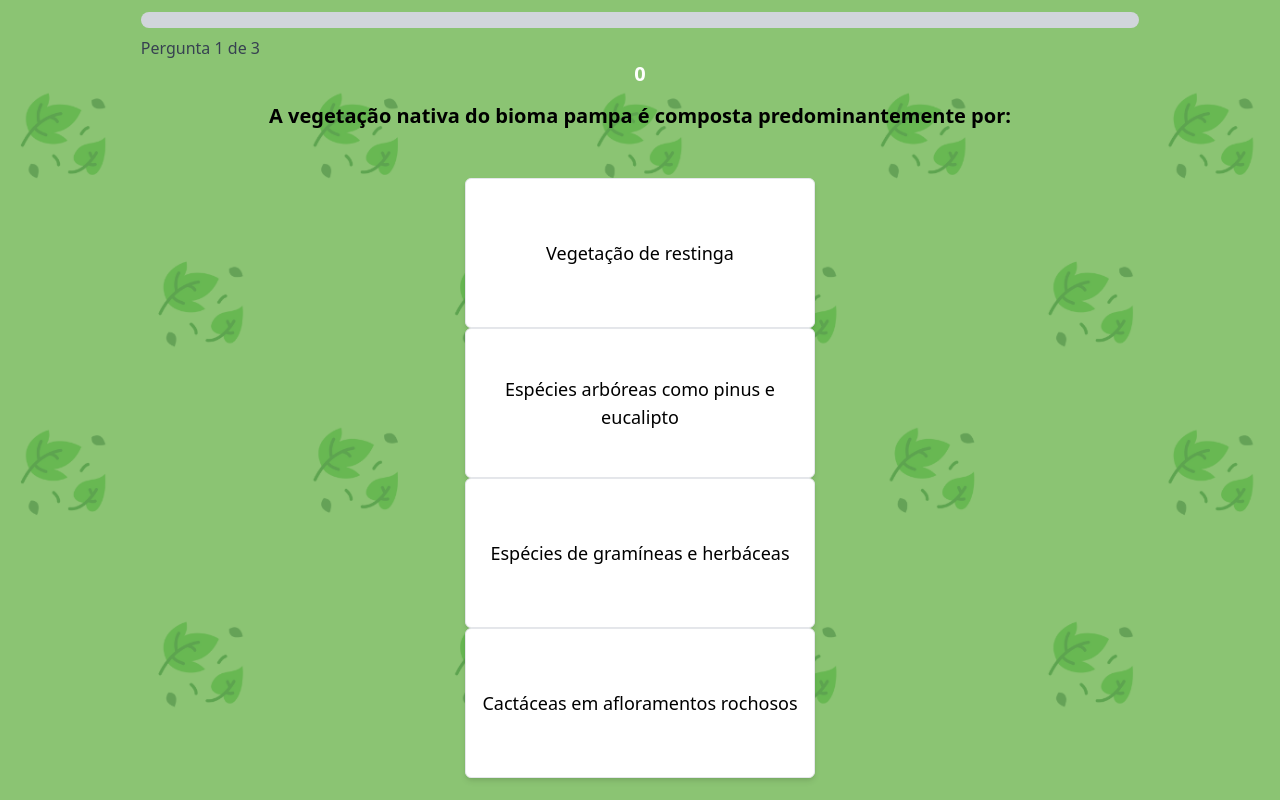
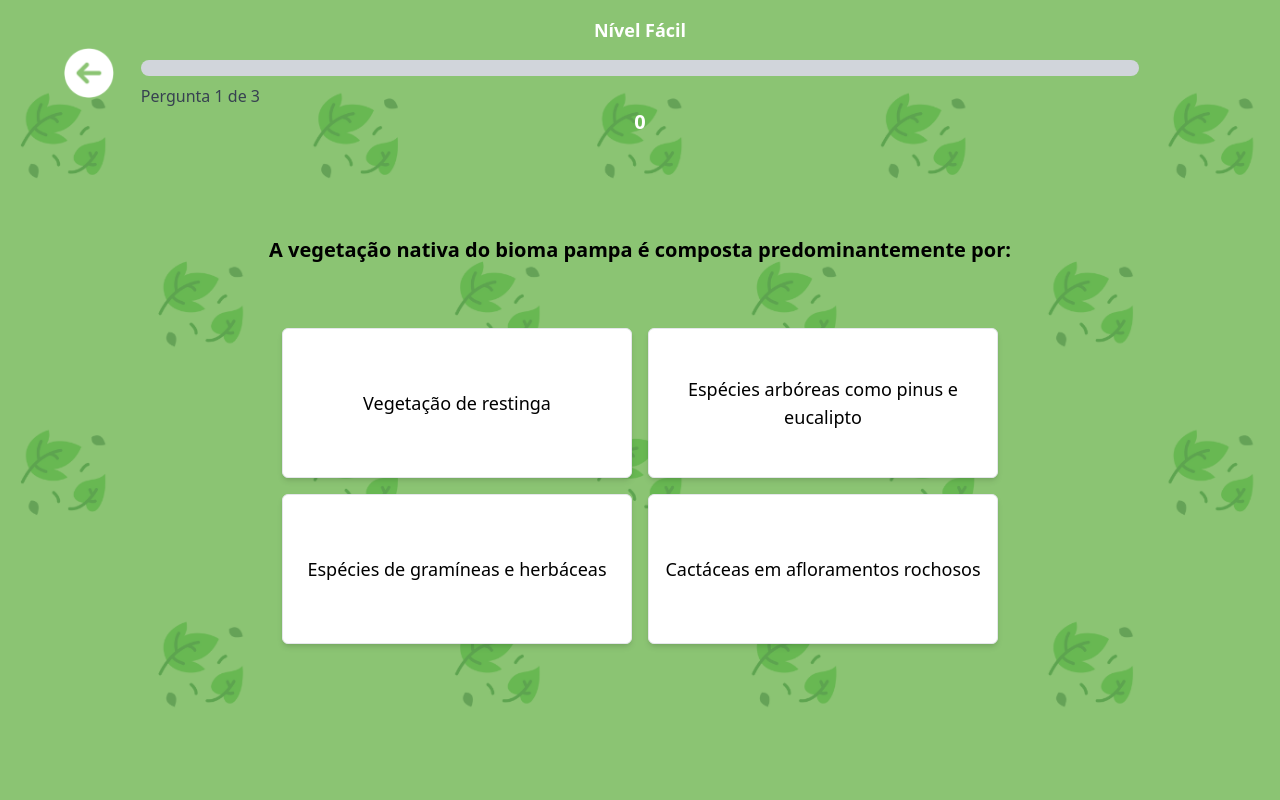
Before and after one commit to marianakemmerich/tcc-pampa-quiz, a React (Create React App) app: page /quiz-flora in a window 1280 px wide. Built offline with nearby package versions, Linux system fonts and the light colour scheme; data requests are answered from the project's data file.

Commit message:
feat: integrate header component into fauna, flora, and geral pages

```diff
--- a/src/pages/Fauna.tsx
+++ b/src/pages/Fauna.tsx
@@ -1,10 +1,9 @@
-import React, { useState, useEffect } from "react"
-import { useSearchParams } from "react-router-dom"
-import axios from "axios"
-import Question from "../components/Question"
-import Alternative from "../components/Alternative"
-import ProgressBar from "../components/ProgressBar"
-import Score from "../components/Score"
+import React, { useState, useEffect } from 'react'
+import { useSearchParams } from 'react-router-dom'
+import axios from 'axios'
+import Question from '../components/Question'
+import Alternative from '../components/Alternative'
+import Header from '../components/Header'
 
 interface Option {
   answer: string
@@ -22,39 +21,31 @@ interface QuestionType {
 const Fauna = () => {
   const [searchParams] = useSearchParams()
   const [questions, setQuestions] = useState<QuestionType[]>([])
-  const [currentQuestion, setCurrentQuestion] = useState<QuestionType | null>(
-    null
-  )
+  const [currentQuestion, setCurrentQuestion] = useState<QuestionType | null>(null)
   const [selectedAnswer, setSelectedAnswer] = useState<string | null>(null)
   const [points, setPoints] = useState(0)
   const [questionIndex, setQuestionIndex] = useState(0)
   const [isLoading, setIsLoading] = useState(true)
 
-  const level = searchParams.get("level") || "fácil"
-  const category = searchParams.get("category") || "fauna"
+  const level = searchParams.get('level') || 'fácil'
+  const category = searchParams.get('category') || 'fauna'
 
   useEffect(() => {
     const fetchQuestions = async () => {
       try {
         setIsLoading(true)
-
         const endpoint = `http://localhost:5000/${category}`
-        const response = await axios.get<QuestionType[]>(endpoint, {
-          params: { level },
-        })
-
-        console.log("Perguntas recebidas:", response.data)
+        const response = await axios.get<QuestionType[]>(endpoint, { params: { level } })
 
         if (response.data.length > 0) {
           setQuestions(response.data)
           setQuestionIndex(0)
           setPoints(0)
         } else {
-          console.warn("Nenhuma pergunta encontrada para os filtros fornecidos.")
-          setQuestions([])
+          setQuestions([]);
         }
       } catch (error) {
-        console.error("Erro ao buscar as perguntas:", error)
+        console.error('Erro ao buscar as perguntas:', error)
       } finally {
         setIsLoading(false)
       }
@@ -91,29 +82,27 @@ const Fauna = () => {
 
   return (
     <div
-      className="w-screen h-screen flex flex-col items-center justify-center"
+      className='w-screen h-screen flex flex-col items-center justify-center'
       style={{
         backgroundImage: "url('image/fauna-bg.png')",
-        backgroundSize: "cover",
-        backgroundPosition: "center",
+        backgroundSize: 'cover',
+        backgroundPosition: 'center',
       }}
     >
-      {/* Barra de progresso e pontuação */}
-      <div className="fixed top-0 left-0 w-full px-4 h-[100px] z-50 flex flex-col items-center justify-center">
-        <ProgressBar
+      <Header
+        level={level}
         currentQuestionIndex={questionIndex}
         totalQuestions={questions.length}
+        points={points}
       />
-        <Score points={points} />
-      </div>
 
-      {/* Conteúdo principal */}
-      <div className="mt-20 flex flex-col items-center justify-center">
+      <div className='mt-20 flex flex-col items-center justify-center'>
         {isLoading ? (
           <p>Carregando perguntas...</p>
         ) : currentQuestion ? (
           <>
             <Question question={currentQuestion.question} />
+            <div className='grid grid-cols-1 md:grid-cols-2 gap-4 mt-4'>
               {currentQuestion.options.map((option, index) => (
                 <Alternative
                   key={index}
@@ -123,24 +112,23 @@ const Fauna = () => {
                   selectedAnswer={selectedAnswer}
                 />
               ))}
+            </div>
             {selectedAnswer && (
-              <div className="mt-4 text-lg font-semibold">
-                {selectedAnswer ===
-                currentQuestion.options.find((option) => option.isCorrect)
-                  ?.answer
-                  ? "Resposta correta!"
-                  : "Resposta errada!"}
+              <div className='mt-4 text-lg font-semibold'>
+                {selectedAnswer === currentQuestion.options.find((option) => option.isCorrect)?.answer
+                  ? 'Resposta correta!'
+                  : 'Resposta errada!'}
               </div>
             )}
           </>
         ) : (
-          <div className="text-center mt-8">
+          <div className='text-center mt-8'>
             {questions.length === 0 ? (
               <div>
                 <p>Sem perguntas disponíveis para esta categoria e nível.</p>
                 <button
                   onClick={restartQuiz}
-                  className="mt-4 px-4 py-2 bg-blue-500 text-white rounded"
+                  className='mt-4 px-4 py-2 bg-blue-500 text-white rounded'
                 >
                   Reiniciar Quiz
                 </button>
@@ -150,7 +138,7 @@ const Fauna = () => {
                 <p>Parabéns! Você completou o quiz.</p>
                 <button
                   onClick={restartQuiz}
-                  className="mt-4 px-4 py-2 bg-blue-500 text-white rounded"
+                  className='mt-4 px-4 py-2 bg-blue-500 text-white rounded'
                 >
                   Jogar Novamente
                 </button>
--- a/src/pages/Flora.tsx
+++ b/src/pages/Flora.tsx
@@ -1,10 +1,9 @@
-import React, { useState, useEffect } from "react"
-import { useSearchParams } from "react-router-dom"
-import axios from "axios"
-import Question from "../components/Question"
-import Alternative from "../components/Alternative"
-import ProgressBar from "../components/ProgressBar"
-import Score from "../components/Score"
+import React, { useState, useEffect } from 'react'
+import { useSearchParams } from 'react-router-dom'
+import axios from 'axios'
+import Question from '../components/Question'
+import Alternative from '../components/Alternative'
+import Header from '../components/Header'
 
 interface Option {
   answer: string
@@ -28,29 +27,29 @@ const Flora = () => {
   const [questionIndex, setQuestionIndex] = useState(0)
   const [isLoading, setIsLoading] = useState(true)
 
-  const level = searchParams.get("level") || "fácil"
-  const category = "flora"
+  const level = searchParams.get('level') || 'fácil'
+  const category = 'flora'
 
   useEffect(() => {
     const fetchQuestions = async () => {
       try {
         setIsLoading(true)
 
-        const endpoint = `http://localhost:5000/${category}`
-        const response = await axios.get<QuestionType[]>(endpoint, {
-          params: { level },
-        })
+        const response = await axios.get<QuestionType[]>(
+          `http://localhost:5000/${category}`,
+          { params: { level } }
+        )
 
         if (response.data.length > 0) {
           setQuestions(response.data)
           setQuestionIndex(0)
           setPoints(0)
         } else {
-          console.warn("Nenhuma pergunta encontrada para os filtros fornecidos.")
+          console.warn('Nenhuma pergunta encontrada para os filtros fornecidos.')
           setQuestions([])
         }
       } catch (error) {
-        console.error("Erro ao buscar as perguntas:", error)
+        console.error('Erro ao buscar as perguntas:', error)
       } finally {
         setIsLoading(false)
       }
@@ -87,29 +86,27 @@ const Flora = () => {
 
   return (
     <div
-      className="w-screen h-screen flex flex-col items-center justify-center"
+      className='w-screen h-screen flex flex-col items-center justify-center'
       style={{
         backgroundImage: "url('image/flora-bg.png')",
         backgroundSize: "cover",
         backgroundPosition: "center",
       }}
     >
-      {/* Barra de progresso e pontuação */}
-      <div className="fixed top-0 left-0 w-full px-4 h-[100px] z-50 flex flex-col items-center justify-center">
-        <ProgressBar
+      <Header
+        level={level}
         currentQuestionIndex={questionIndex}
         totalQuestions={questions.length}
+        points={points}
       />
-        <Score points={points} />
-      </div>
 
-      {/* Conteúdo principal */}
-      <div className="mt-20 flex flex-col items-center justify-center">
+      <div className='mt-20 flex flex-col items-center justify-center'>
         {isLoading ? (
           <p>Carregando perguntas...</p>
         ) : currentQuestion ? (
           <>
             <Question question={currentQuestion.question} />
+            <div className='grid grid-cols-1 md:grid-cols-2 gap-4 mt-4'>
               {currentQuestion.options.map((option, index) => (
                 <Alternative
                   key={index}
@@ -119,23 +116,24 @@ const Flora = () => {
                   selectedAnswer={selectedAnswer}
                 />
               ))}
+            </div>
             {selectedAnswer && (
-              <div className="mt-4 text-lg font-semibold">
+              <div className='mt-4 text-lg font-semibold'>
                 {selectedAnswer ===
                 currentQuestion.options.find((option) => option.isCorrect)?.answer
-                  ? "Resposta correta!"
-                  : "Resposta errada!"}
+                  ? 'Resposta correta!'
+                  : 'Resposta errada!'}
               </div>
             )}
           </>
         ) : (
-          <div className="text-center mt-8">
+          <div className='text-center mt-8'>
             {questions.length === 0 ? (
               <div>
                 <p>Sem perguntas disponíveis para esta categoria e nível.</p>
                 <button
                   onClick={restartQuiz}
-                  className="mt-4 px-4 py-2 bg-blue-500 text-white rounded"
+                  className='mt-4 px-4 py-2 bg-blue-500 text-white rounded hover:bg-blue-600'
                 >
                   Reiniciar Quiz
                 </button>
@@ -145,7 +143,7 @@ const Flora = () => {
                 <p>Parabéns! Você completou o quiz.</p>
                 <button
                   onClick={restartQuiz}
-                  className="mt-4 px-4 py-2 bg-blue-500 text-white rounded"
+                  className='mt-4 px-4 py-2 bg-blue-500 text-white rounded hover:bg-blue-600'
                 >
                   Jogar Novamente
                 </button>
```
Also changed, not shown: src/pages/Geral.tsx (+23 -23 lines). Lines whose indentation alone changed are shown as unchanged.
